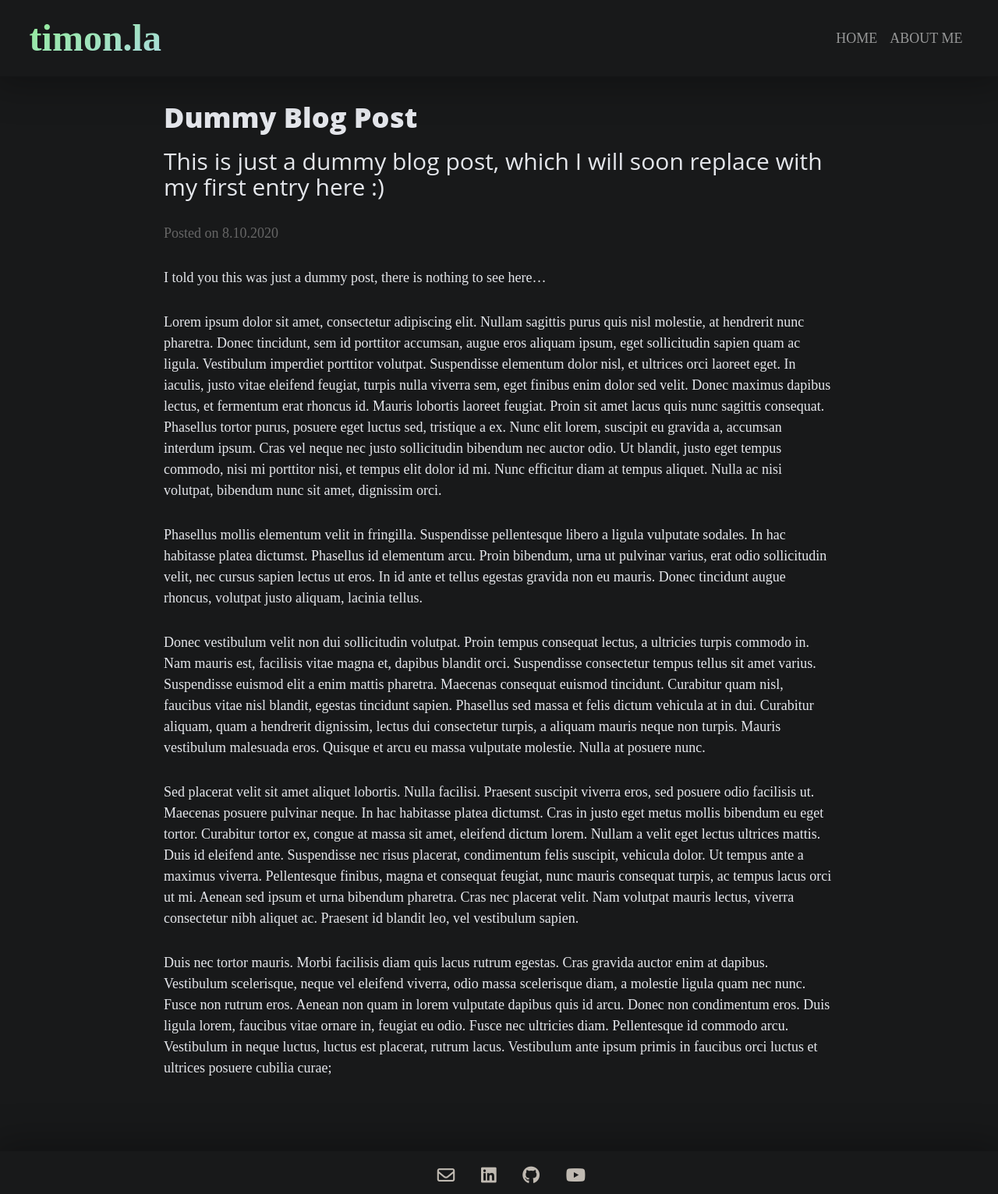
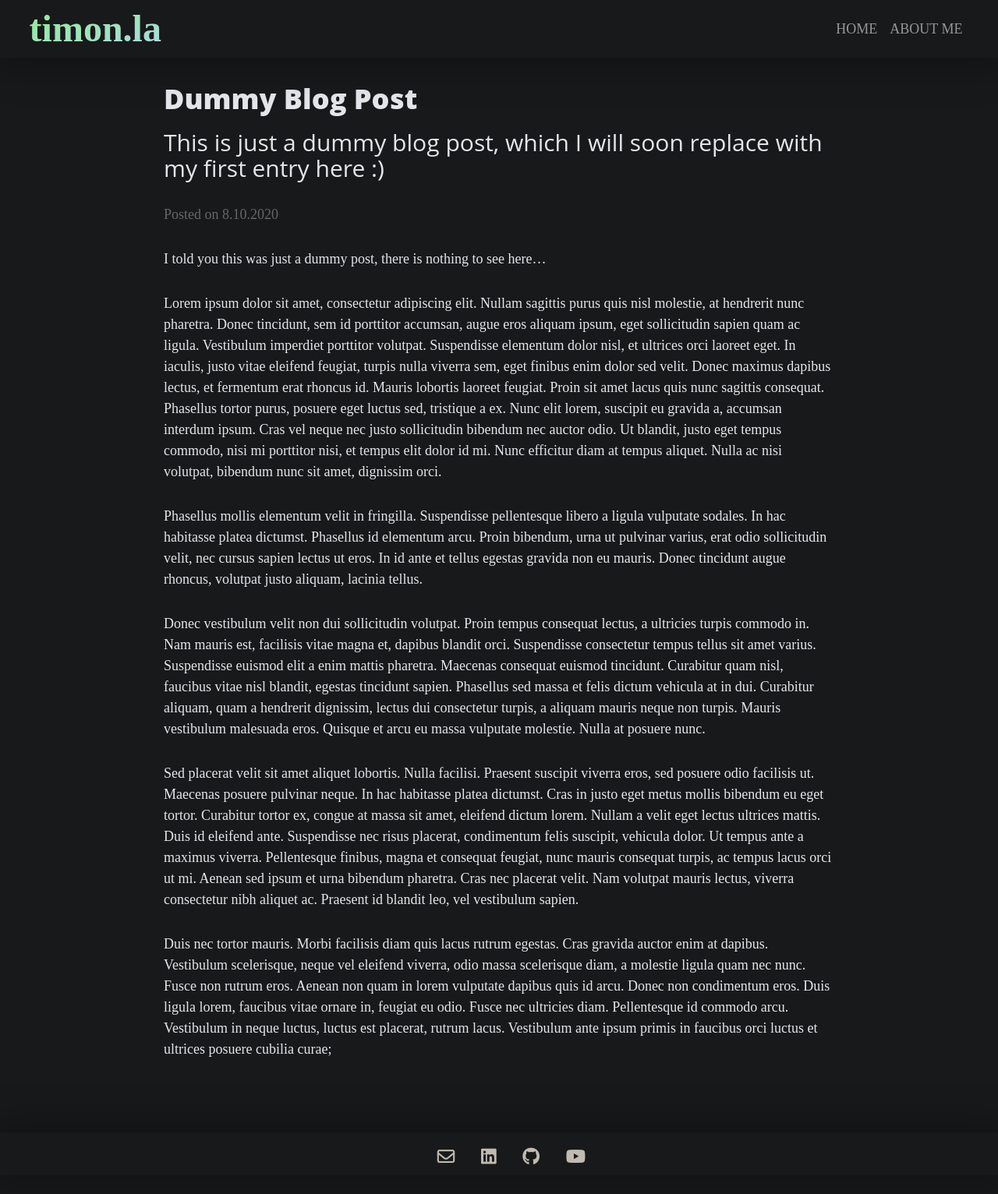
Before and after one commit to timonla/timonla.github.io, a Jekyll site: the page built from _posts/2020-10-08-dummy-blog-post.md, in a window 1280 px wide. Shown: the whole page at 78% size. Built offline with Jekyll 4.4.1, drawn with Linux system fonts in a browser that asks for light colours; nearby versions of some CDN libraries; after the commit the page ends 1508 px from its top, so only the background shows below that.

Commit message:
Reduce header height

```diff
--- a/_includes/nav.html
+++ b/_includes/nav.html
@@ -1,7 +1,7 @@
 <nav class="navbar navbar-expand-lg navbar-dark">
   <div class="container-fluid">
 	<a class="navbar-brand nav-logo" href="{{ site.baseurl }}/">
-		timon.la
+		<span>timon.la</span>
 	</a>
     <button class="navbar-toggler" type="button" data-bs-toggle="collapse" data-bs-target="#navbarNav" aria-controls="navbarNav" aria-expanded="false" aria-label="Toggle navigation">
 		<div class="nav-icon">
--- a/assets/css/theme.css
+++ b/assets/css/theme.css
@@ -16,6 +16,7 @@ nav {
     -webkit-text-fill-color: transparent;
     font-size: 3rem;
     font-weight: 900;
+    line-height: 100%;
 }
 
 .navbar-nav {
@@ -50,6 +51,10 @@ nav {
 }
 .nav-icon.open .line3 {
     transform: rotate(45deg) translate(-4px, -6px);
+}
+
+.navbar-collapse ul li {
+    margin: auto;
 }
 
 .content {
```
